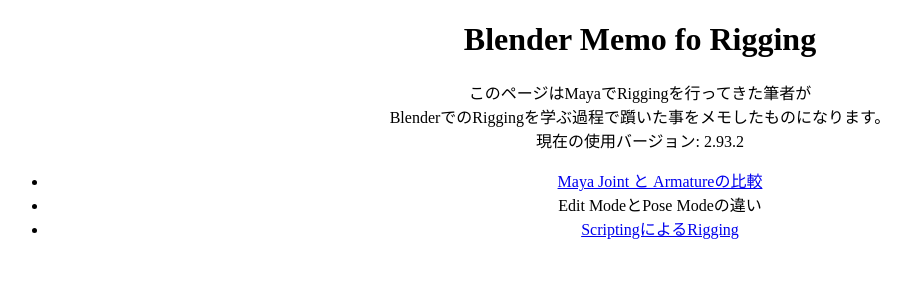
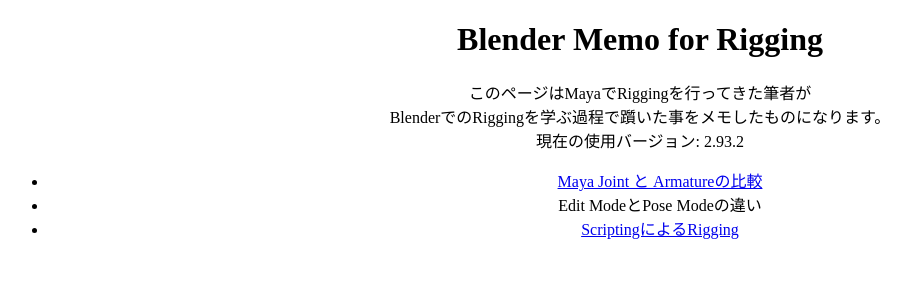
Before and after one commit to akiwoRM/akiwoRM.github.io, a Jekyll site: the page built from index.md, in a window 1280 px wide. Shown: the top 300 px of the page, without its empty margins (0-911 px from the left). Built offline with Jekyll 4.4.1, drawn with Linux system fonts in a browser that asks for light colours; Markdown is read by kramdown in place of the engine named in the settings.

Commit message:
spell miss

```diff
--- a/index.md
+++ b/index.md
@@ -3,7 +3,7 @@ layout: default
 title: トップページ
 ---
 
-# Blender Memo fo Rigging
+# Blender Memo for Rigging
 
 このページはMayaでRiggingを行ってきた筆者が
 BlenderでのRiggingを学ぶ過程で躓いた事をメモしたものになります。
```
